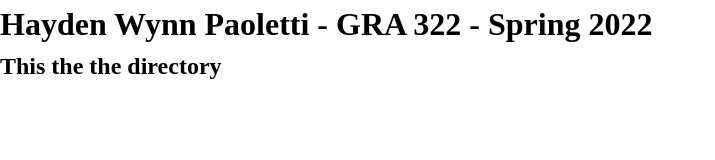
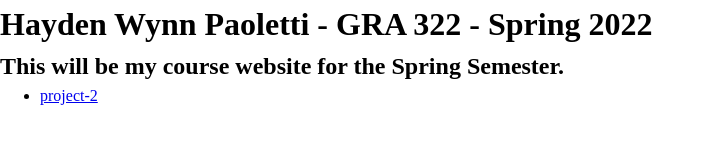
Before and after one commit to HPaoletti/gra424-haydenwynnpaoletti, a plain HTML site: page index.html in a window 1280 px wide. Shown: the whole page, without its empty margins (0-715 px from the left). Drawn offline with Linux system fonts and the light colour scheme.

Commit message:
Update index.html

```diff
--- a/index.html
+++ b/index.html
@@ -17,7 +17,10 @@
 <body>
   <!-- Add your content here -->
 <h1>Hayden Wynn Paoletti - GRA 322 - Spring 2022</h1>
-<h2> This the the directory</h2>
+<h2> This will be my course website for the Spring Semester.</h2>
+<ul>
+  <li><a href="/project-2" title="Project-2">project-2</a></li>
+</ul>
   <!-- Load Scripts -->
   <script src="js/scripts.js"></script>
 
```
